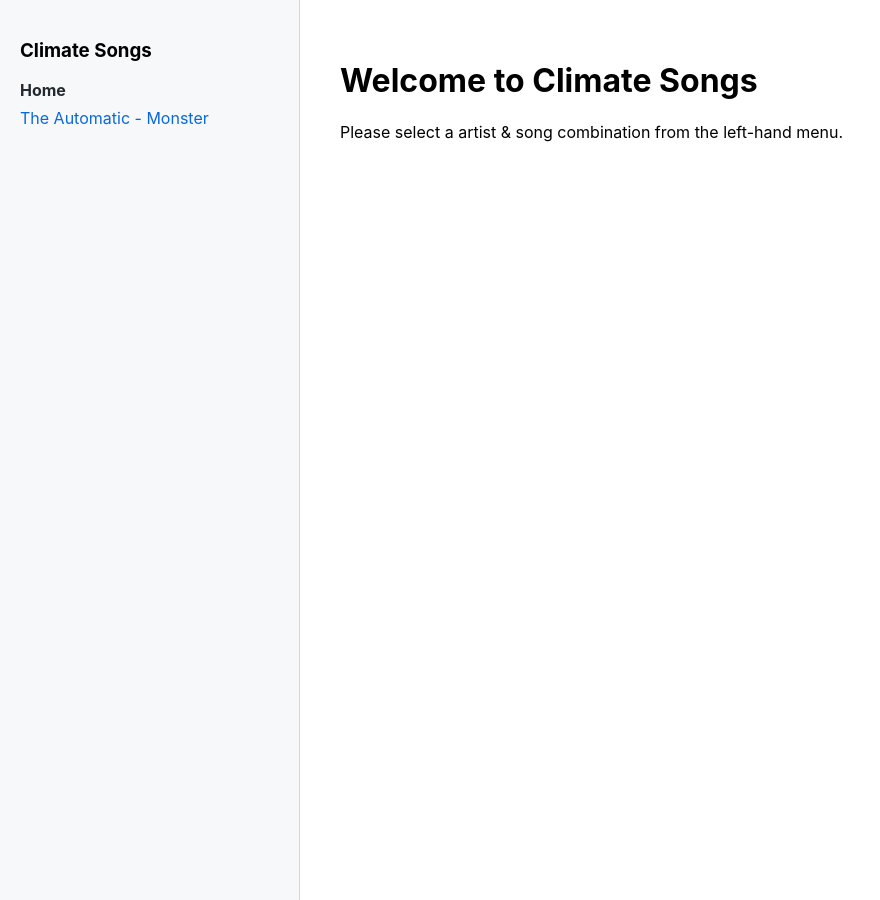
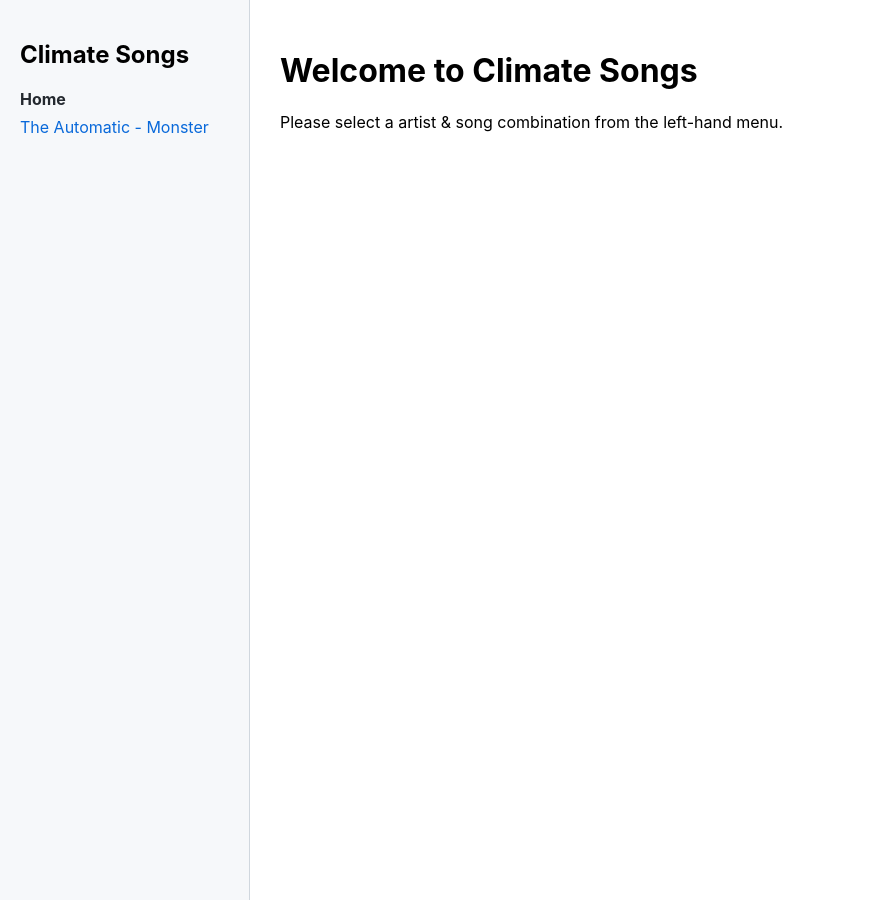
Before and after one commit to ed-hawkins/climate-songs, a Jekyll site: the page built from index.md, in a window 1280 px wide. Shown: the whole page, without its empty margins (0-880 px from the left). Built offline with Jekyll 4.4.1, drawn with Linux system fonts in a browser that asks for light colours.

Commit message:
Update split.html

```diff
--- a/_layouts/split.html
+++ b/_layouts/split.html
@@ -18,7 +18,7 @@
         }
         /* Sidebar (Left) */
         .sidebar {
-            width: 300px;
+            width: 250px;
             background-color: #f6f8fa;
             padding: 20px;
             box-sizing: border-box;
@@ -28,7 +28,7 @@
         /* Content Panel (Right) */
         .content {
             flex: 1;
-            padding: 40px;
+            padding: 30px;
             box-sizing: border-box;
             overflow-y: auto;
         }
@@ -87,7 +87,7 @@ table tr:nth-child(even) {
     <div class="container">
         <!-- Left Side: Dynamic Sidebar Links -->
         <div class="sidebar">
-            <h3>Climate Songs</h3>
+            <h2>Climate Songs</h2>
             {% assign sorted_pages = site.pages | sort: "path" %}
 
             <ul>
```
